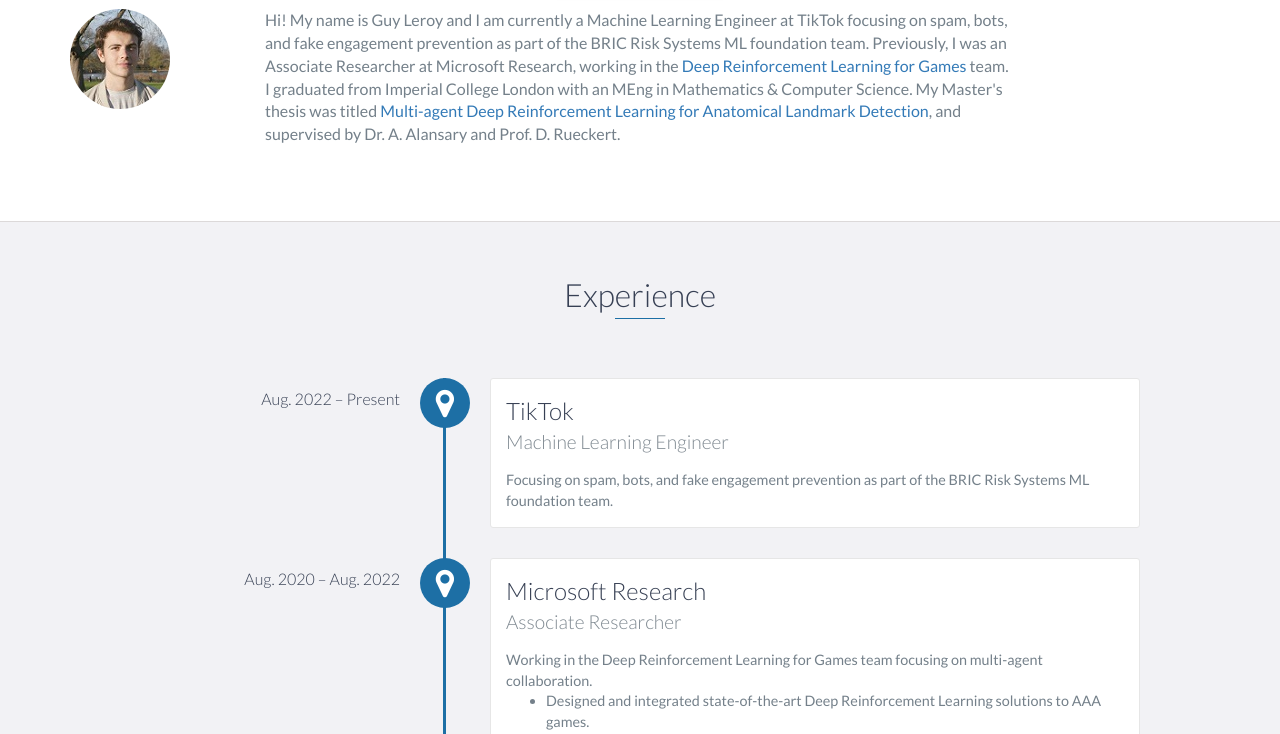
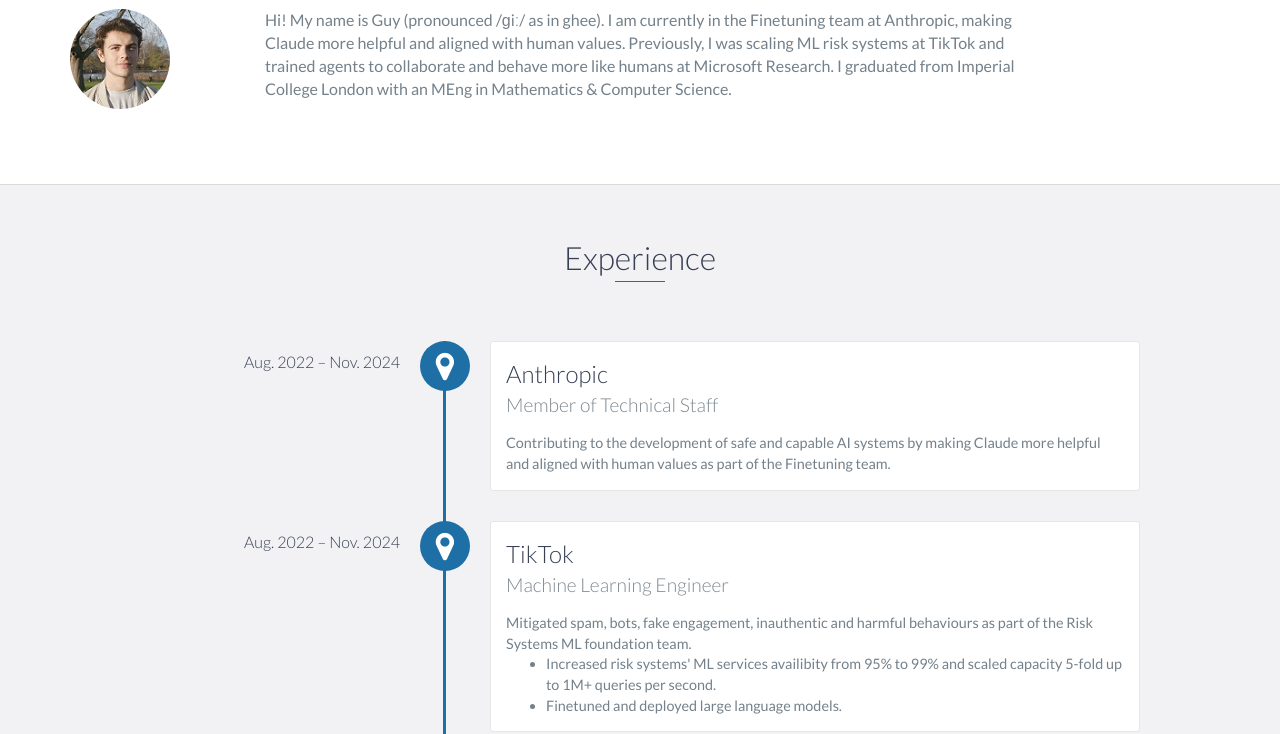
Before and after one commit to gml16/gml16.github.io, a website: page index.html in a window 1280 px wide. Shown: the part 66-800 px from the top of the page. Drawn offline with nearby package versions, Linux system fonts and the light colour scheme.

Commit message:
Add anthropic role

```diff
--- a/index.html
+++ b/index.html
@@ -101,11 +101,9 @@
                 </div>
                 <div class="col-md-8">
                     <p>
-                        Hi! My name is Guy Leroy and I am currently a Machine Learning Engineer at TikTok focusing on spam, bots, and fake engagement prevention as part of the BRIC Risk Systems ML foundation team.
-                        Previously, I was an Associate Researcher at Microsoft Research, working in the <a href="https://www.microsoft.com/en-us/research/group/deep-reinforcement-learning/">Deep Reinforcement Learning for Games</a> team.
+                        Hi! My name is Guy (pronounced /ɡiː/ as in ghee). I am currently in the Finetuning team at Anthropic, making Claude more helpful and aligned with human values.
+                        Previously, I was scaling ML risk systems at TikTok and trained agents to collaborate and behave more like humans at Microsoft Research.
                         I graduated from Imperial College London with an MEng in Mathematics & Computer Science.
-                        My Master's thesis was titled <a href="https://github.com/gml16/rl-medical">Multi-agent Deep Reinforcement Learning for Anatomical Landmark Detection</a>, and supervised by Dr. A. Alansary and Prof. D. Rueckert.
-                        <!--I love learning about new technologies and deploying elegant solutions to complex problems.-->
                     </p>
                 </div>
             </div>
@@ -116,18 +114,29 @@
     <div id="experience" class="background-alt">
         <h2 class="heading">Experience</h2>
         <div id="experience-timeline">
-            <div data-date="Aug. 2022 – Present">
+            <div data-date="Aug. 2022 – Nov. 2024">
+                <h3>Anthropic</h3>
+                <h4>Member of Technical Staff</h4>
+                <p>
+                    Contributing to the development of safe and capable AI systems by making Claude more helpful and aligned with human values as part of the Finetuning team.
+                <p>
+            </div>
+            <div data-date="Aug. 2022 – Nov. 2024">
                 <h3>TikTok</h3>
                 <h4>Machine Learning Engineer</h4>
                 <p>
-                    Focusing on spam, bots, and fake engagement prevention as part of the BRIC Risk Systems ML foundation team.
+                    Mitigated spam, bots, fake engagement, inauthentic and harmful behaviours as part of the Risk Systems ML foundation team.
+                    <ul>
+                        <li>Increased risk systems' ML services availibity from 95% to 99% and scaled capacity 5-fold up to 1M+ queries per second.</li>
+                        <li>Finetuned and deployed large language models.</li>
+                    </ul>
                 <p>
             </div>
             <div data-date="Aug. 2020 – Aug. 2022">
                 <h3>Microsoft Research</h3>
                 <h4>Associate Researcher</h4>
                 <p>
-                    Working in the Deep Reinforcement Learning for Games team focusing on multi-agent collaboration.
+                    Conducted research on human-like and multi-agent collaboration in the Deep Reinforcement Learning for Games team.
                     <ul>
                         <li>Designed and integrated state-of-the-art Deep Reinforcement Learning solutions to AAA games.</li>
                         <li>Co-authored <a href="http://proceedings.mlr.press/v139/devlin21a.html">"Navigation Turing Test (NTT): Learning to Evaluate Human-Like Navigation"</a> at ICML '21.</li>
```
